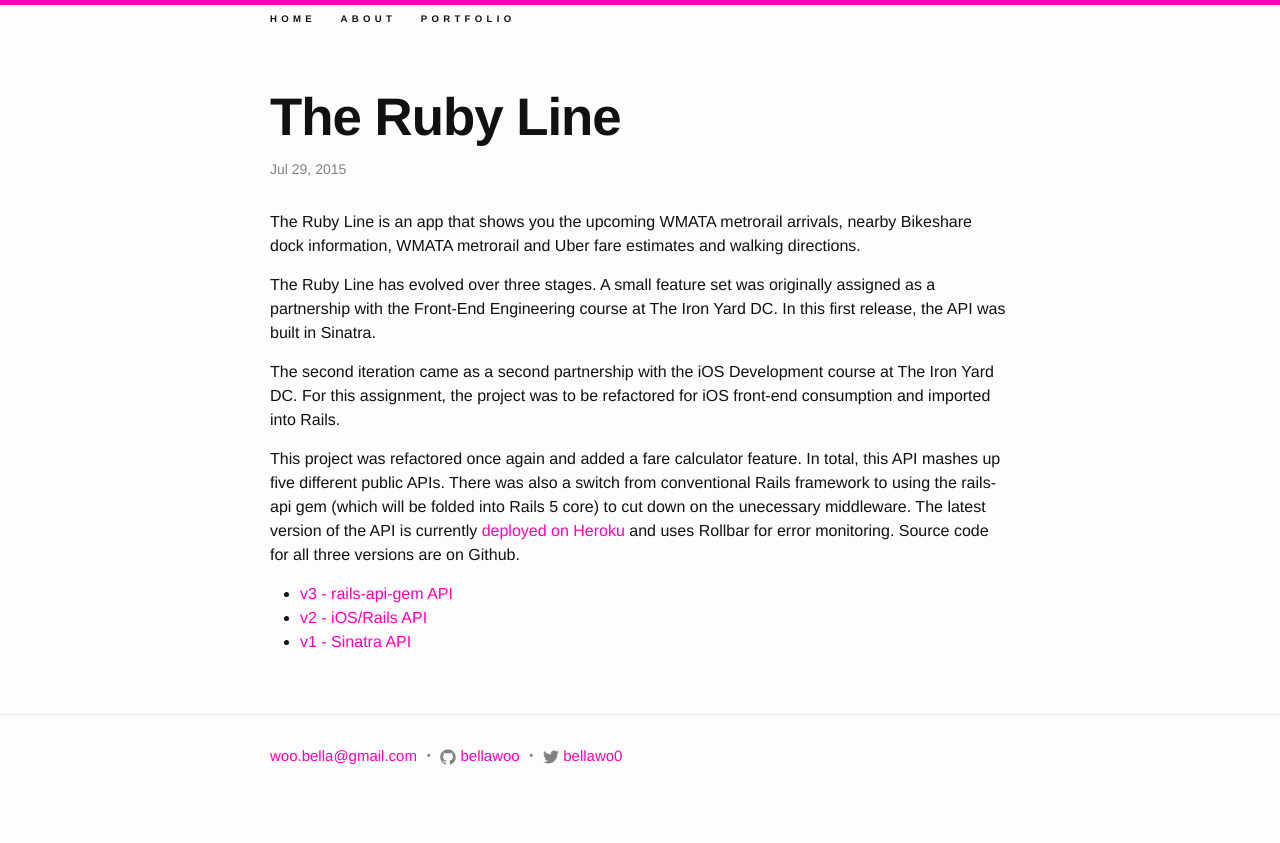
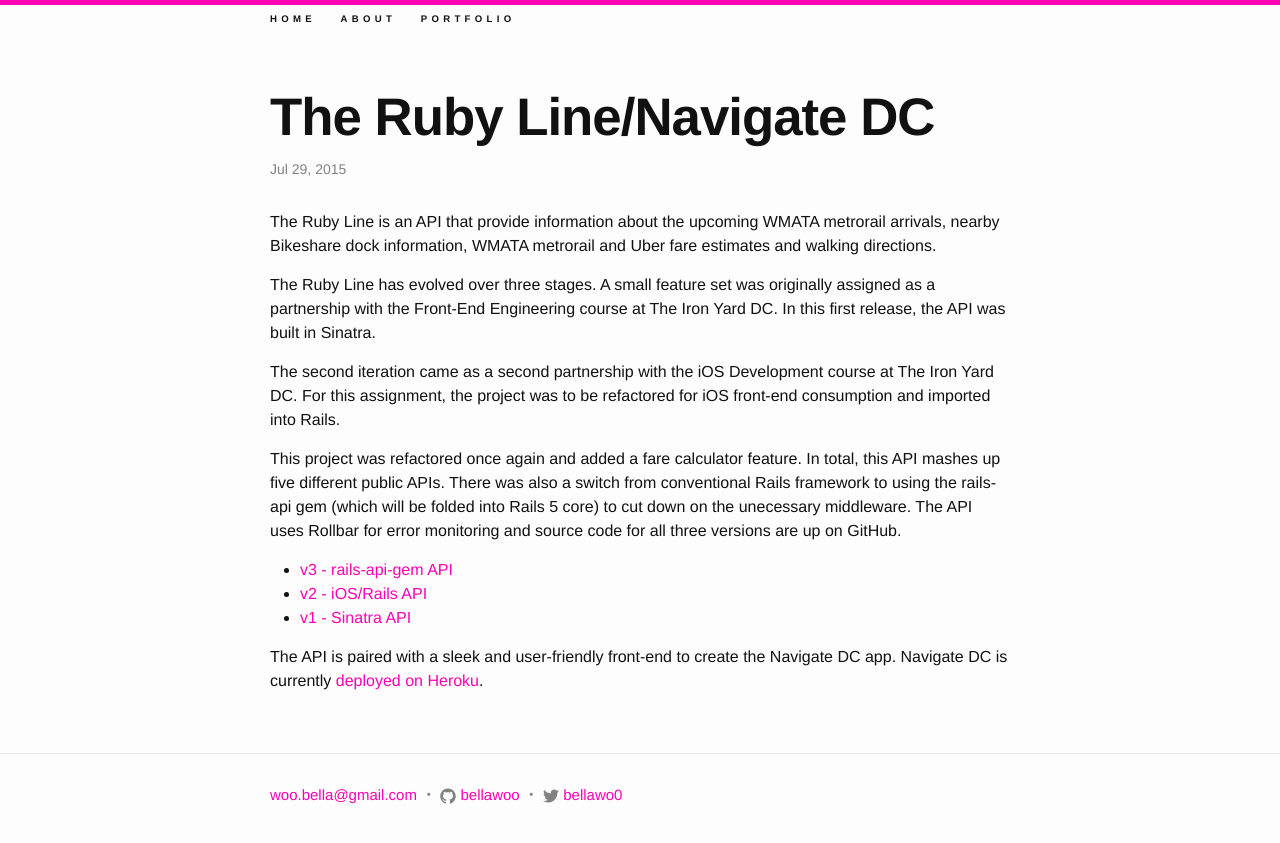
Before and after one commit to bellawoo/bellawoo.github.io, a Jekyll site: the page built from _posts/2015-07-29-ruby-line.markdown, in a window 1280 px wide. Shown: the top 843 px of the page. Built offline with Jekyll 4.4.1, drawn with Linux system fonts in a browser that asks for light colours.

Commit message:
edit to include Navigate DC

```diff
--- a/_posts/2015-07-29-ruby-line.markdown
+++ b/_posts/2015-07-29-ruby-line.markdown
@@ -1,17 +1,19 @@
 ---
 layout: post
-title:  The Ruby Line
+title:  The Ruby Line/Navigate DC
 date:   2015-07-29
 categories: projects
 ---
-The Ruby Line is an app that shows you the upcoming WMATA metrorail arrivals, nearby Bikeshare dock information, WMATA metrorail and Uber fare estimates and walking directions.
+The Ruby Line is an API that provide information about the upcoming WMATA metrorail arrivals, nearby Bikeshare dock information, WMATA metrorail and Uber fare estimates and walking directions.
 
 The Ruby Line has evolved over three stages. A small feature set was originally assigned as a partnership with the Front-End Engineering course at The Iron Yard DC. In this first release, the API was built in Sinatra.
 
 The second iteration came as a second partnership with the iOS Development course at The Iron Yard DC. For this assignment, the project was to be refactored for iOS front-end consumption and imported into Rails.
 
-This project was refactored once again and added a fare calculator feature. In total, this API mashes up five different public APIs. There was also a switch from conventional Rails framework to using the rails-api gem (which will be folded into Rails 5 core) to cut down on the unecessary middleware. The latest version of the API is currently [deployed on Heroku](https://github.com/bellawoo/Ruby-Line) and uses Rollbar for error monitoring. Source code for all three versions are on Github.
+This project was refactored once again and added a fare calculator feature. In total, this API mashes up five different public APIs. There was also a switch from conventional Rails framework to using the rails-api gem (which will be folded into Rails 5 core) to cut down on the unecessary middleware. The API uses Rollbar for error monitoring and source code for all three versions are up on GitHub.
 
 * [v3 - rails-api-gem API](https://github.com/bellawoo/Ruby-Line)
 * [v2 - iOS/Rails API](https://github.com/bellawoo/Green-Apple-Line)
 * [v1 - Sinatra API](https://github.com/bellawoo/Ruby-Line-Sinatra)
+
+The API is paired with a sleek and user-friendly front-end to create the Navigate DC app. Navigate DC is currently [deployed on Heroku](http://navigatedc.herokuapp.com/).
```
